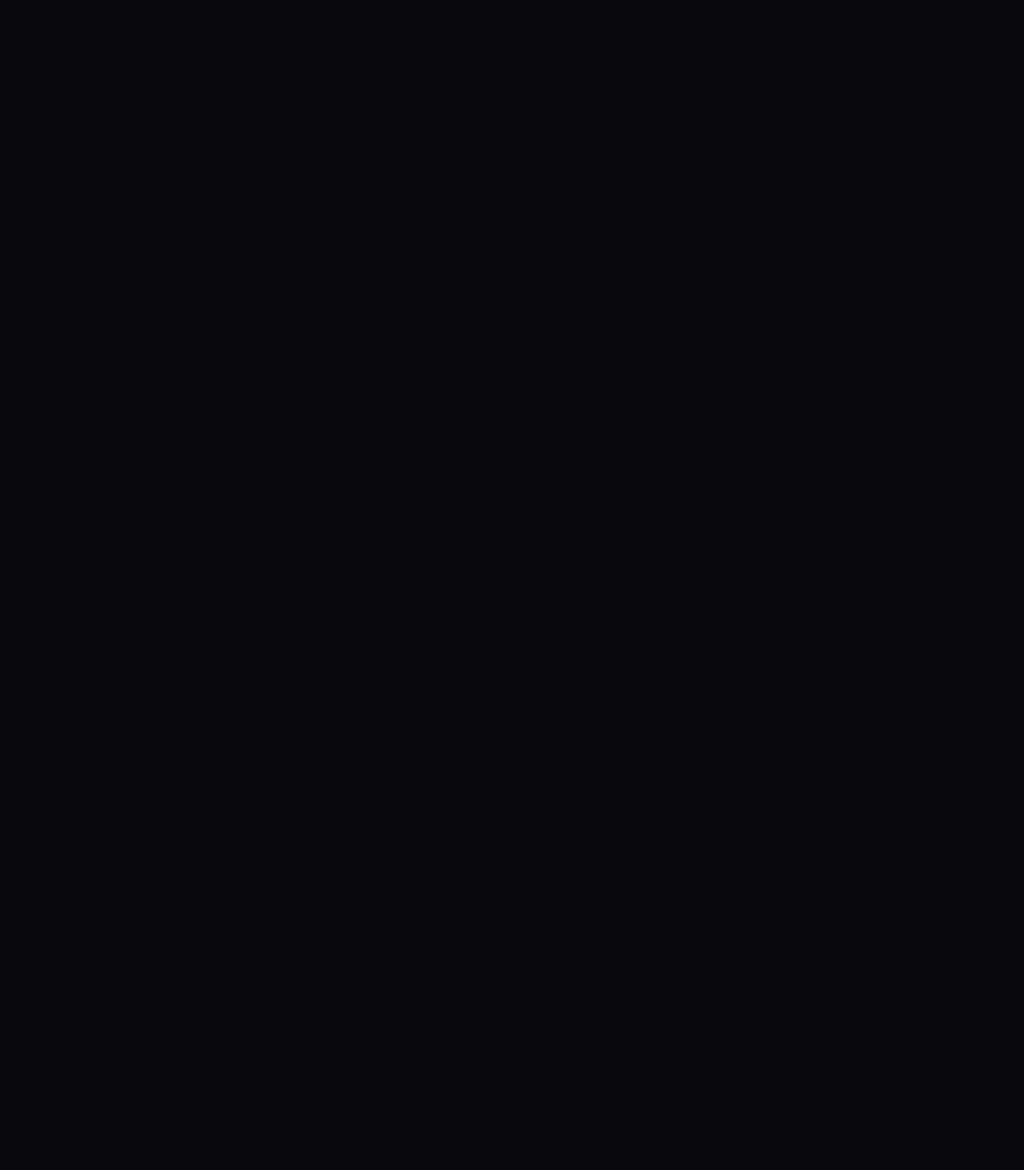
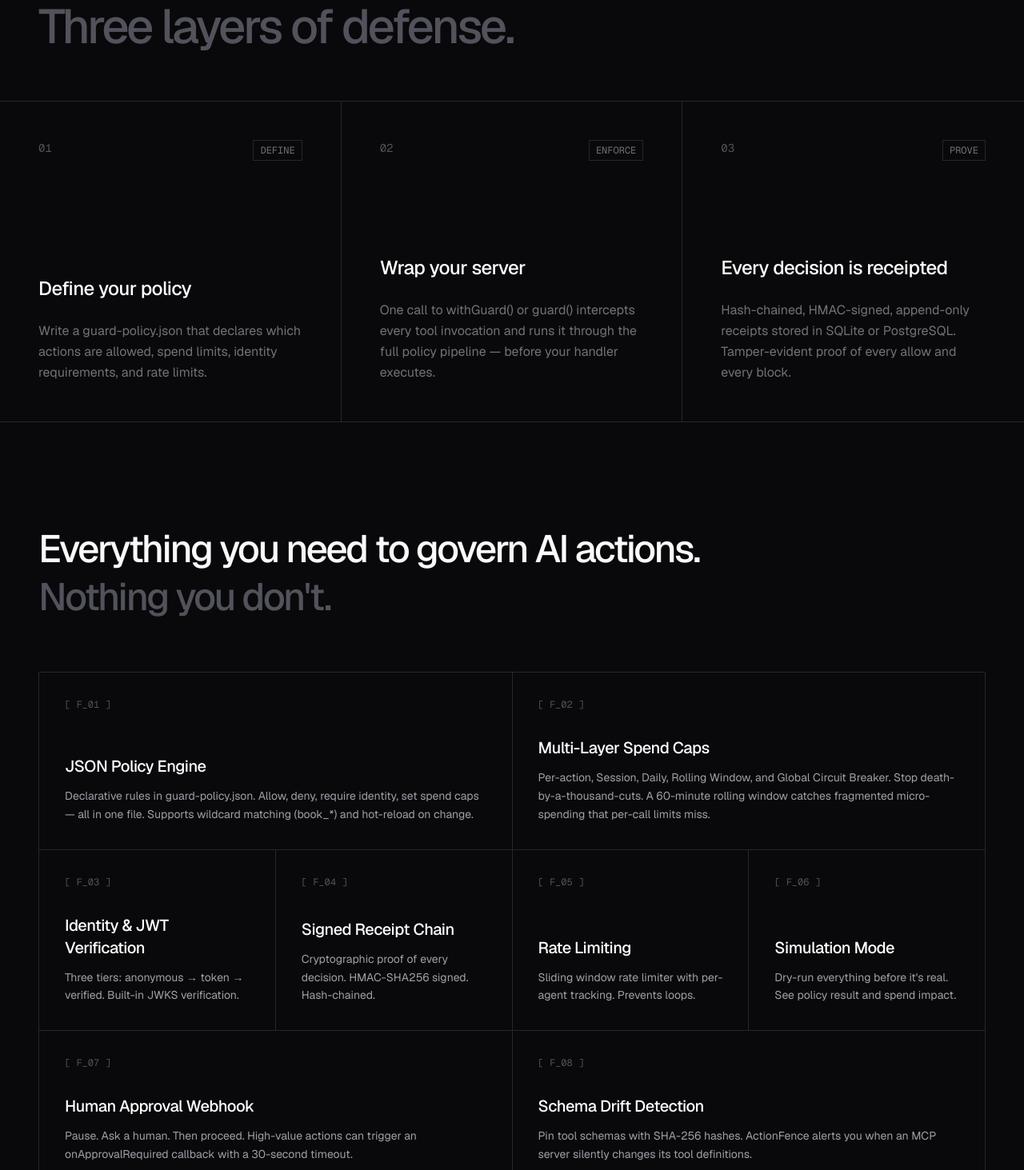
Before and after one commit to saifeldeen911/actionfence, a Next.js app in the folder landing/actionfence/: page / in a window 1280 px wide. Shown: the part 1807-3270 px from the top of the page at 80% size. Before the commit the page ends 1627 px from the top, so only its background shows below. Built offline with nearby package versions, Linux system fonts and the light colour scheme.

Commit message:
feat: implement ActionFence landing page with a monochromatic brutalist design and interactive feature bento grid

```diff
--- a/landing/actionfence/app/page.tsx
+++ b/landing/actionfence/app/page.tsx
@@ -1,6 +1,8 @@
 import NavBar from "@/components/ui/NavBar";
 import Hero from "@/components/ui/Hero";
 import ProblemStatement from "@/components/ui/ProblemStatement";
+import HowItWorks from "@/components/ui/HowItWorks";
+import FeaturesGrid from "@/components/ui/FeaturesGrid";
 
 export default function Home() {
   return (
@@ -8,6 +10,8 @@
       <NavBar />
       <Hero />
       <ProblemStatement />
+      <HowItWorks />
+      <FeaturesGrid />
     </main>
   );
 }
--- /dev/null
+++ b/landing/actionfence/components/ui/FeaturesGrid.tsx
@@ -0,0 +1,85 @@
+"use client";
+
+import { motion } from "framer-motion";
+
+const features = [
+  {
+    title: "JSON Policy Engine",
+    description: "Declarative rules in guard-policy.json. Allow, deny, require identity, set spend caps — all in one file. Supports wildcard matching (book_*) and hot-reload on change.",
+    colSpan: "md:col-span-2",
+  },
+  {
+    title: "Multi-Layer Spend Caps",
+    description: "Per-action, Session, Daily, Rolling Window, and Global Circuit Breaker. Stop death-by-a-thousand-cuts. A 60-minute rolling window catches fragmented micro-spending that per-call limits miss.",
+    colSpan: "md:col-span-2",
+  },
+  {
+    title: "Identity & JWT Verification",
+    description: "Three tiers: anonymous → token → verified. Built-in JWKS verification.",
+    colSpan: "md:col-span-1",
+  },
+  {
+    title: "Signed Receipt Chain",
+    description: "Cryptographic proof of every decision. HMAC-SHA256 signed. Hash-chained.",
+    colSpan: "md:col-span-1",
+  },
+  {
+    title: "Rate Limiting",
+    description: "Sliding window rate limiter with per-agent tracking. Prevents loops.",
+    colSpan: "md:col-span-1",
+  },
+  {
+    title: "Simulation Mode",
+    description: "Dry-run everything before it's real. See policy result and spend impact.",
+    colSpan: "md:col-span-1",
+  },
+  {
+    title: "Human Approval Webhook",
+    description: "Pause. Ask a human. Then proceed. High-value actions can trigger an onApprovalRequired callback with a 30-second timeout.",
+    colSpan: "md:col-span-2",
+  },
+  {
+    title: "Schema Drift Detection",
+    description: "Pin tool schemas with SHA-256 hashes. ActionFence alerts you when an MCP server silently changes its tool definitions.",
+    colSpan: "md:col-span-2",
+  },
+];
+
+export default function FeaturesGrid() {
+  return (
+    <section className="w-full px-6 md:px-12 py-16 flex flex-col gap-16">
+      <div className="max-w-4xl">
+        <h2 className="text-4xl md:text-5xl font-medium tracking-tighter leading-tight">
+          Everything you need to govern AI actions. <span className="text-zinc-600">Nothing you don't.</span>
+        </h2>
+      </div>
+
+      {/* Wireframe Bento Grid */}
+      <div className="grid grid-cols-1 md:grid-cols-4 border-l border-t border-zinc-800">
+        {features.map((feature, i) => (
+          <motion.div
+            initial={{ opacity: 0, backgroundColor: "rgba(39,39,42,0)" }}
+            whileInView={{ opacity: 1 }}
+            viewport={{ once: true, margin: "-100px" }}
+            transition={{ duration: 0.6, delay: i * 0.05 }}
+            whileHover={{ backgroundColor: "rgba(39,39,42,0.15)" }}
+            key={i}
+            className={`flex flex-col p-8 border-r border-b border-zinc-800 ${feature.colSpan}`}
+          >
+            <div className="font-mono text-zinc-600 text-xs mb-8">
+              [ F_{String(i + 1).padStart(2, "0")} ]
+            </div>
+            <div className="mt-auto flex flex-col gap-3">
+              <h3 className="text-xl font-medium tracking-tight text-white">
+                {feature.title}
+              </h3>
+              <p className="text-sm text-zinc-400 leading-relaxed">
+                {feature.description}
+              </p>
+            </div>
+          </motion.div>
+        ))}
+      </div>
+    </section>
+  );
+}
--- /dev/null
+++ b/landing/actionfence/components/ui/HowItWorks.tsx
@@ -0,0 +1,68 @@
+"use client";
+
+import { motion } from "framer-motion";
+
+const steps = [
+  {
+    num: "01",
+    action: "DEFINE",
+    title: "Define your policy",
+    description: "Write a guard-policy.json that declares which actions are allowed, spend limits, identity requirements, and rate limits.",
+  },
+  {
+    num: "02",
+    action: "ENFORCE",
+    title: "Wrap your server",
+    description: "One call to withGuard() or guard() intercepts every tool invocation and runs it through the full policy pipeline — before your handler executes.",
+  },
+  {
+    num: "03",
+    action: "PROVE",
+    title: "Every decision is receipted",
+    description: "Hash-chained, HMAC-signed, append-only receipts stored in SQLite or PostgreSQL. Tamper-evident proof of every allow and every block.",
+  },
+];
+
+export default function HowItWorks() {
+  return (
+    <section className="w-full pt-32 pb-16 flex flex-col gap-16">
+      <div className="px-6 md:px-12 max-w-4xl">
+        <h2 className="text-4xl md:text-6xl font-medium tracking-tighter leading-[0.95]">
+          One line of code.<br />
+          <span className="text-zinc-600">Three layers of defense.</span>
+        </h2>
+      </div>
+
+      <div className="w-full border-y border-zinc-800 bg-background">
+        <div className="grid grid-cols-1 md:grid-cols-3 divide-y md:divide-y-0 md:divide-x divide-zinc-800">
+          {steps.map((step, i) => (
+            <motion.div
+              initial={{ opacity: 0, y: 20 }}
+              whileInView={{ opacity: 1, y: 0 }}
+              viewport={{ once: true, margin: "-100px" }}
+              transition={{ duration: 0.6, delay: i * 0.1, ease: [0.16, 1, 0.3, 1] }}
+              key={i}
+              className="group flex flex-col p-6 md:p-12 min-h-[400px] hover:bg-zinc-900/30 transition-colors duration-500"
+            >
+              <div className="flex justify-between items-start mb-auto">
+                <span className="font-mono text-zinc-600 text-sm">{step.num}</span>
+                <span className="font-mono text-zinc-500 text-xs px-2 py-1 border border-zinc-800">
+                  {step.action}
+                </span>
+              </div>
+
+              <div className="flex flex-col gap-6 mt-16">
+                <h3 className="text-2xl font-medium tracking-tight text-white group-hover:text-zinc-300 transition-colors">
+                  {step.title}
+                </h3>
+                <p className="text-base text-zinc-500 leading-relaxed">
+                  {step.description}
+                </p>
+              </div>
+            </motion.div>
+          ))}
+        </div>
+      </div>
+    </section>
+  );
+}
```
Also changed, not shown: 1 other file (tests, documents, lock files or other folders).
